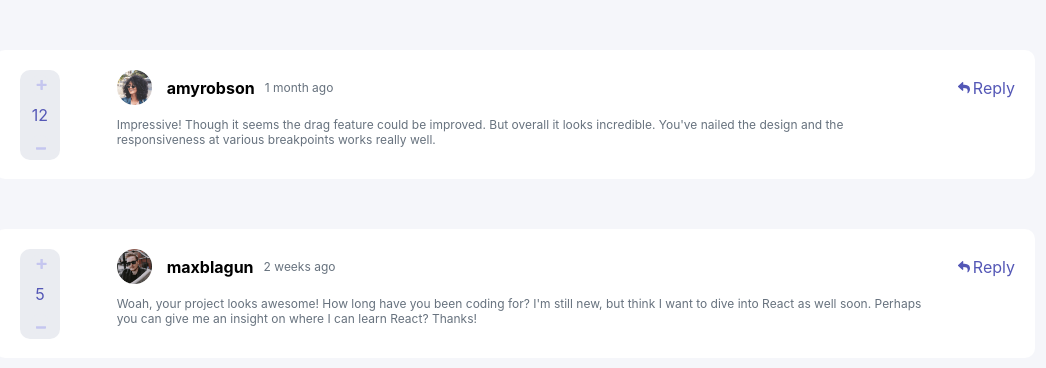
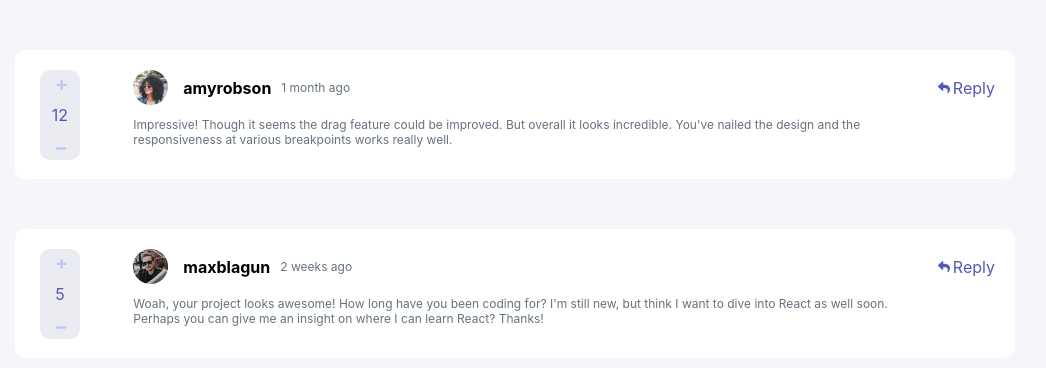
Before and after one commit to xflameyoke/interactive-comment-section-app, a React (Create React App) app: page / in a window 1280 px wide. Shown: the top 368 px of the page, without its empty margins (125-1171 px from the left). Built offline with nearby package versions, Linux system fonts and the light colour scheme.

Commit message:
fix: comment background color

```diff
--- a/src/components/comment/comment.styled.ts
+++ b/src/components/comment/comment.styled.ts
@@ -16,6 +16,9 @@ export const CommentStyled = styled.div`
   grid-template-rows: 1fr;
   grid-template-columns: 1fr 11fr;
   grid-column-gap: 20px;
+  background-color: ${({ theme }) => theme.colors.white};
+  padding: 20px;
+  border-radius: 10px;
   animation-name: ${come};
   animation-duration: 1s;
   animation-iteration-count: ease-in;
--- a/src/components/commentList/commentList.styled.ts
+++ b/src/components/commentList/commentList.styled.ts
@@ -2,8 +2,5 @@ import styled from 'styled-components';
 
 export const CommentListStyled = styled.div`
   max-width: 1000px;
-  background: white;
   margin: 50px auto 0 auto;
-  border-radius: 10px;
-  padding: 20px;
 `;
```
